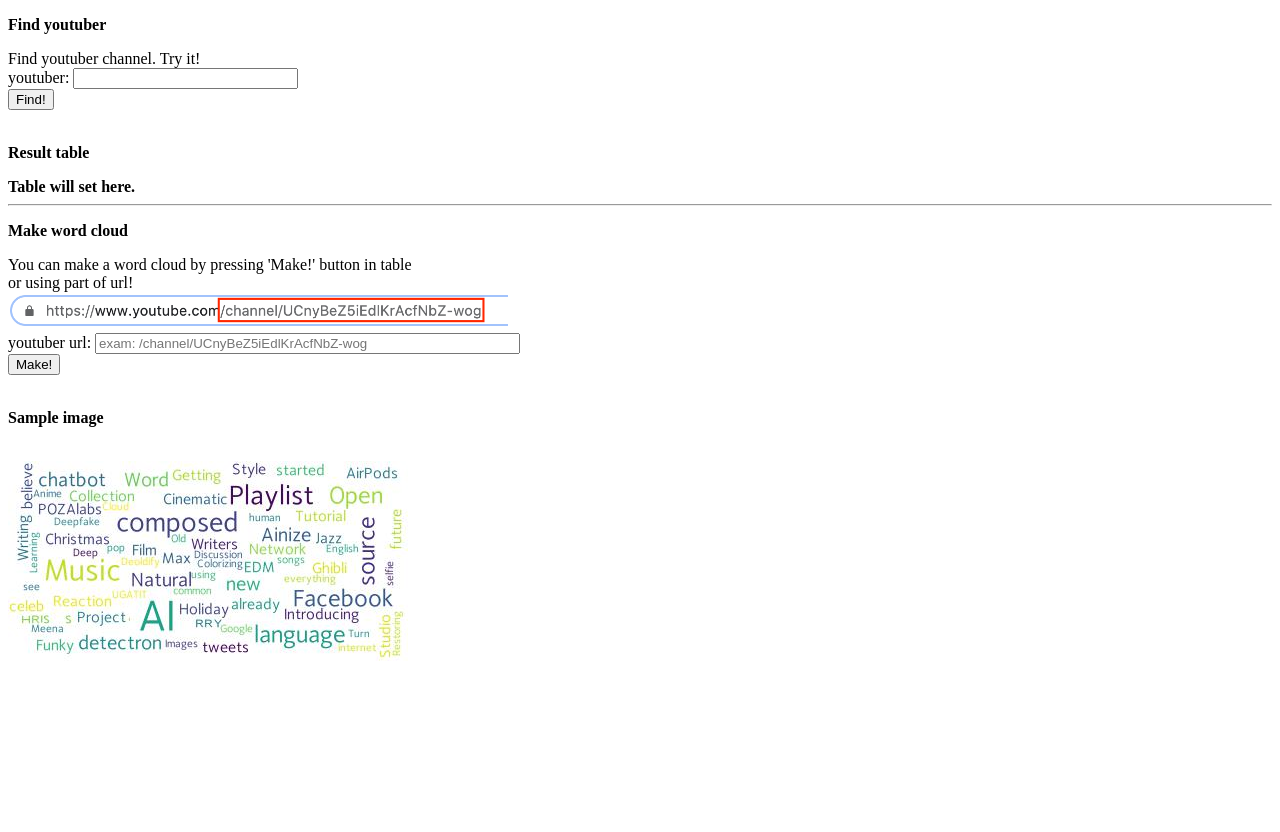
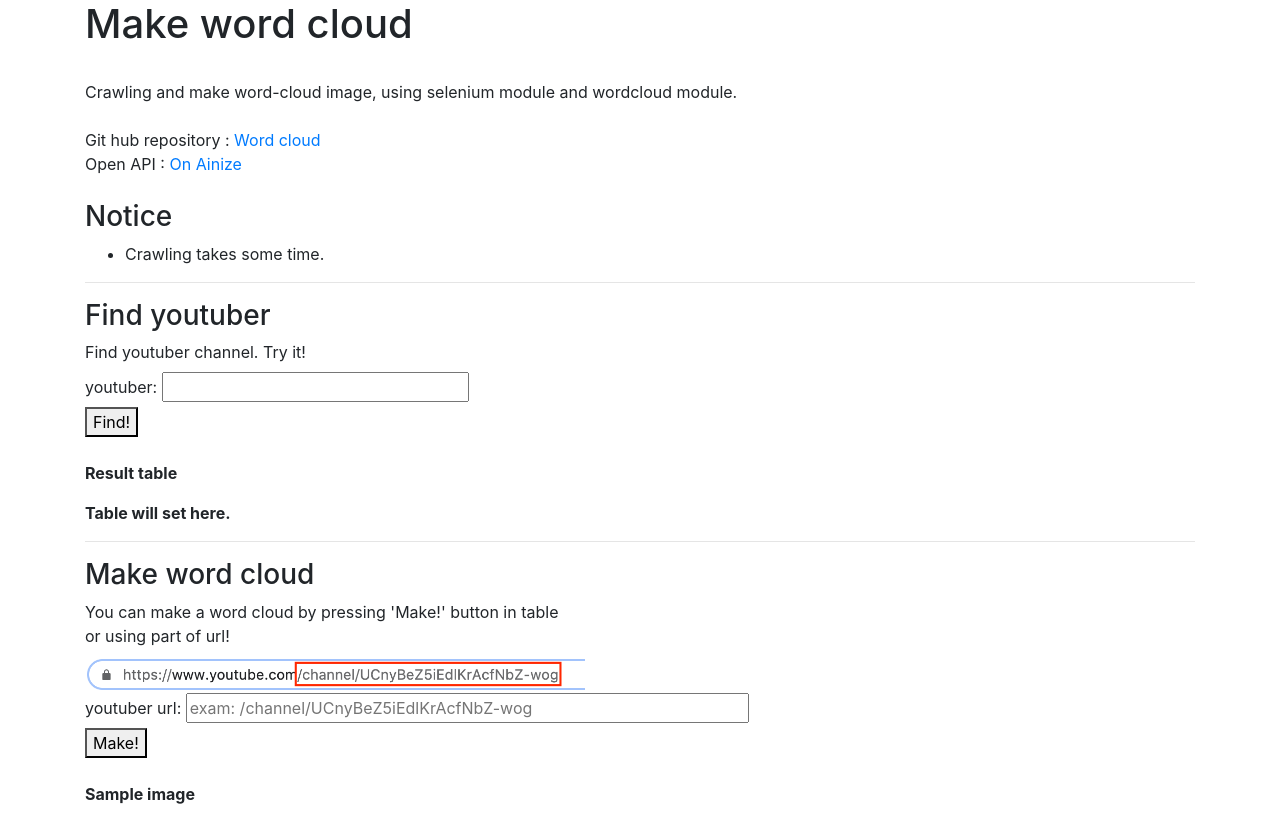
Before and after one commit to fpem123/word-cloud, a Flask app: page / in a window 1280 px wide. Shown: the top 832 px of the page. Before the commit the page ends 661 px from the top, so only its background shows below. Run offline with Flask 2, Linux system fonts and the light colour scheme; some libraries are stand-ins or nearby versions.

Commit message:
Update main.html

```diff
--- a/src/templates/main.html
+++ b/src/templates/main.html
@@ -3,6 +3,11 @@
 <head>
     <meta charset="UTF-8">
     <title>Main</title>
+
+    <!-- Bootstrap CSS -->
+    <link rel="stylesheet" href="https://stackpath.bootstrapcdn.com/bootstrap/4.4.1/css/bootstrap.min.css"
+        integrity="sha384-Vkoo8x4CGsO3+Hhxv8T/Q5PaXtkKtu6ug5TOeNV6gBiFeWPGFN9MuhOf23Q9Ifjh" crossorigin="anonymous">
+
 </head>
 <script type="text/javascript">
     let table_time_obj = undefined;
@@ -57,7 +62,7 @@
                 return response.json();
             } else {
                 clearInterval(timer);
-                alert('nope');
+                alert('request error');
                 flag = false;
             }
         }).catch(err => {
@@ -166,8 +171,30 @@
     <div class="container">
         <div class="application">
             <from method="POST" id="dataReq">
+                <!-- Project title -->
+                <h1>Make word cloud</h1><br>
+                <a>Crawling and make word-cloud image, using selenium module and wordcloud module.</a><br><br>
+                <a>Git hub repository : </a> <a href="https://github.com/fpem123/word-cloud">Word cloud</a><br>
+                <a>Open API : </a> <a href="https://ainize.ai/fpem123/word-cloud?branch=master">On Ainize</a><br><br>
+
+                <style>
+                    #submit{
+                        border-top-left-radius: 5pt;
+                        border-top-right-radius: 5pt;
+                        border-bottom-left-radius: 5pt;
+                        border-bottom-right-radius: 5pt;
+                    }
+                </style>
+
+                <h3>Notice</h3>
+                <ul>
+                    <li>Crawling takes some time.</li>
+                </ul>
+
+                <hr>
+
                 <div class="desc">
-                    <p><b>Find youtuber</b></p>
+                    <h3>Find youtuber</h3>
                     <label>Find youtuber channel. Try it!</label><br>
                 </div>
 
@@ -196,7 +223,7 @@
 
             <from method="POST" id="imgReq">
                 <div class="desc">
-                    <p><b>Make word cloud</b></p>
+                    <h3>Make word cloud</h3>
                     <label>You can make a word cloud by pressing 'Make!' button in table<br>
                         or using part of url!</label><br>
                     <img src="../static/url_exam.png" width="500"><br>
```
